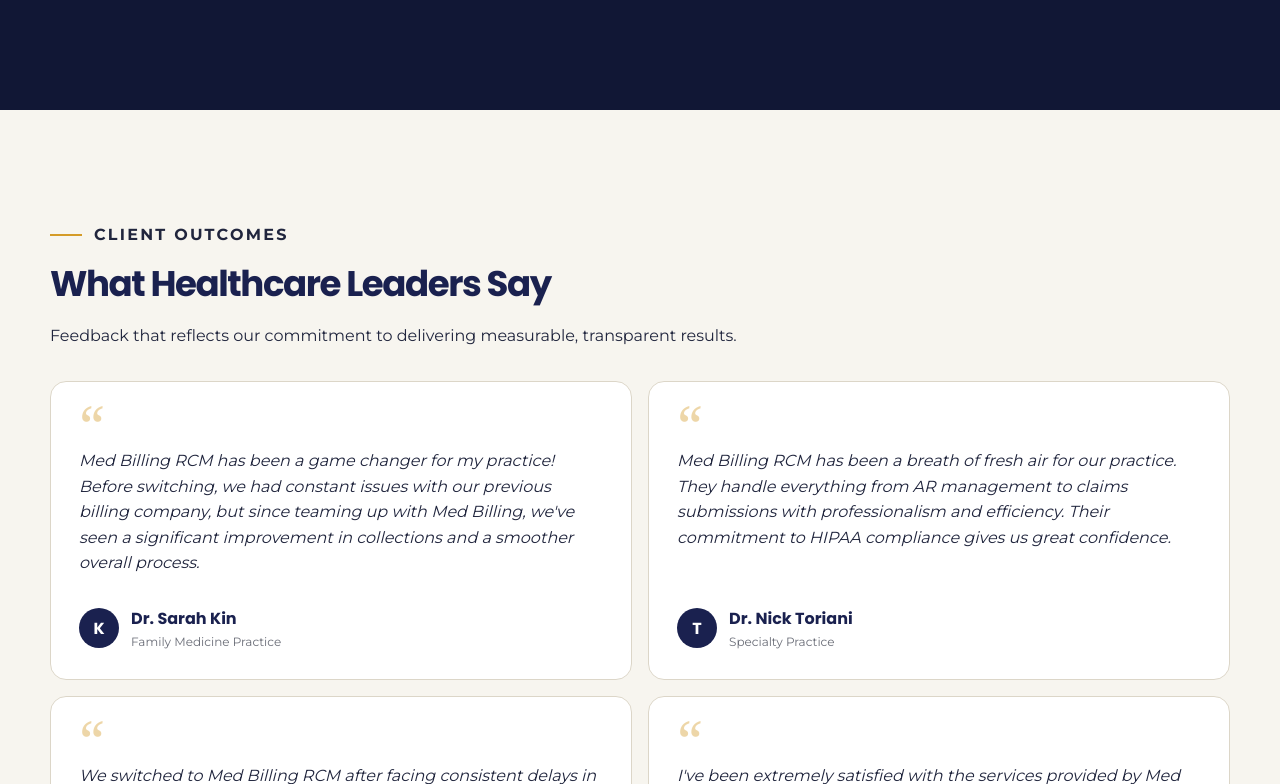
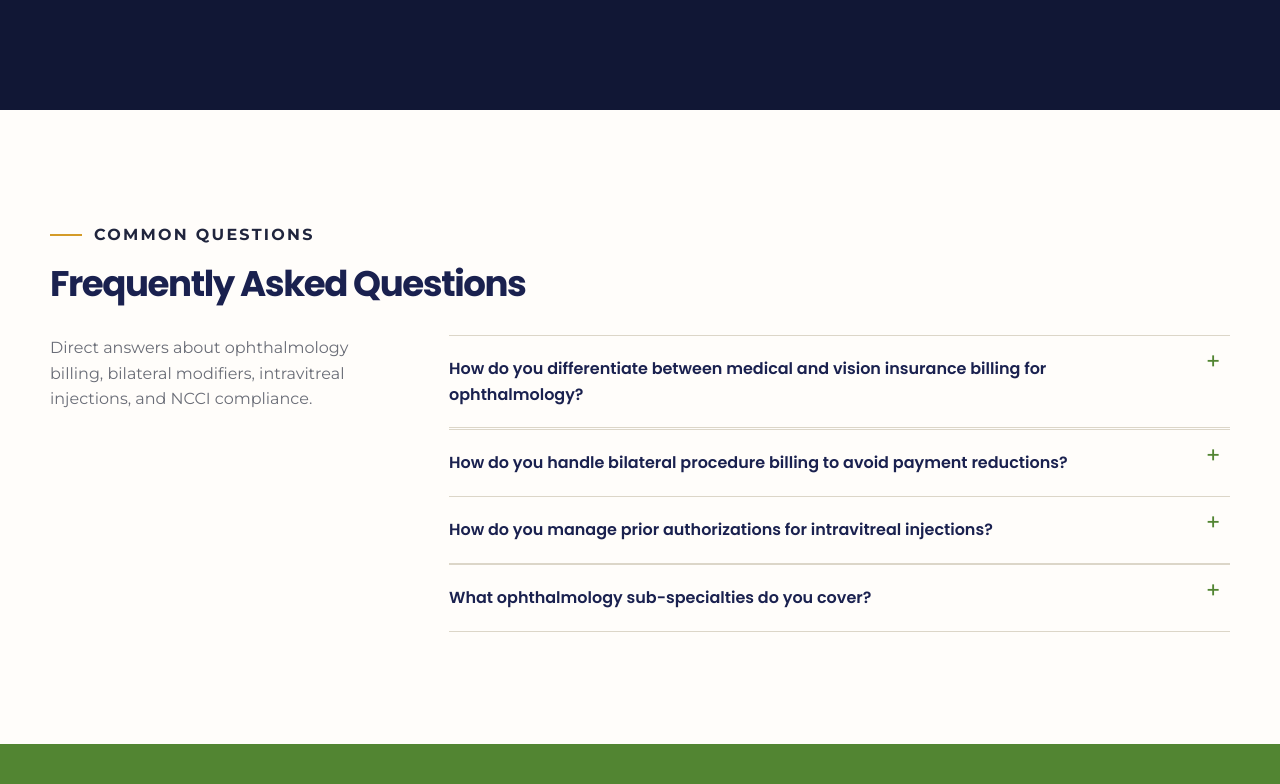
Before and after one commit to itx-mj65/medbillingrcm, a Next.js app: page /specialties/ophthalmology-billing-service in a window 1280 px wide. Shown: the part 5496-6280 px from the top of the page. Built offline with nearby package versions, Linux system fonts and the light colour scheme.

Commit message:
remove: testimonials section from ophthalmology page

```diff
--- a/app/specialties/ophthalmology-billing-service/page.js
+++ b/app/specialties/ophthalmology-billing-service/page.js
@@ -207,38 +207,6 @@
         </div>
       </section>
 
-      {/* ═══ TESTIMONIALS ════════════════════════════════════ */}
-      <section className="sp-sec sp-sec--ivory reveal">
-        <div className="sp-wrap">
-          <p className="sp-ew reveal">Client Outcomes</p>
-          <h2 className="reveal">What Healthcare Leaders Say</h2>
-          <p className="ophtho-testimonials-sub reveal">Feedback that reflects our commitment to delivering measurable, transparent results.</p>
-
-          <div className="ophtho-reviews-grid">
-            {[
-              { q:"Med Billing RCM has been a game changer for my practice! Before switching, we had constant issues with our previous billing company, but since teaming up with Med Billing, we've seen a significant improvement in collections and a smoother overall process.", name:"Dr. Sarah Kin", practice:"Family Medicine Practice" },
-              { q:"Med Billing RCM has been a breath of fresh air for our practice. They handle everything from AR management to claims submissions with professionalism and efficiency. Their commitment to HIPAA compliance gives us great confidence.", name:"Dr. Nick Toriani", practice:"Specialty Practice" },
-              { q:"We switched to Med Billing RCM after facing consistent delays in payments from insurance companies. The difference has been incredible — their team is diligent and ensures every claim is followed up on promptly. Our clinic's cash flow has greatly improved.", name:"Dr. Hamid", practice:"NJ Clinic" },
-              { q:"I've been extremely satisfied with the services provided by Med Billing RCM. Their team is highly responsive and has resolved many billing issues that were causing headaches for our practice. Their ability to handle the intricacies of dermatology billing has saved us time and money.", name:"Dr. Jennifer Lee", practice:"Dermatology Practice" },
-            ].map(({ q, name, practice }) => (
-              <div className="ophtho-review-card reveal" key={name}>
-                <div className="ophtho-review-quote" aria-hidden="true">&ldquo;</div>
-                <p className="ophtho-review-text">{q}</p>
-                <div className="ophtho-review-author">
-                  <div className="ophtho-review-avatar" aria-hidden="true">
-                    {name.split(" ").pop()[0]}
-                  </div>
-                  <div>
-                    <div className="ophtho-review-name">{name}</div>
-                    <div className="ophtho-review-practice">{practice}</div>
-                  </div>
-                </div>
-              </div>
-            ))}
-          </div>
-        </div>
-      </section>
-
       {/* ═══ FAQ ══════════════════════════════════════════════ */}
       <section className="sp-sec sp-sec--paper reveal" id="faq">
         <div className="sp-wrap">
```
